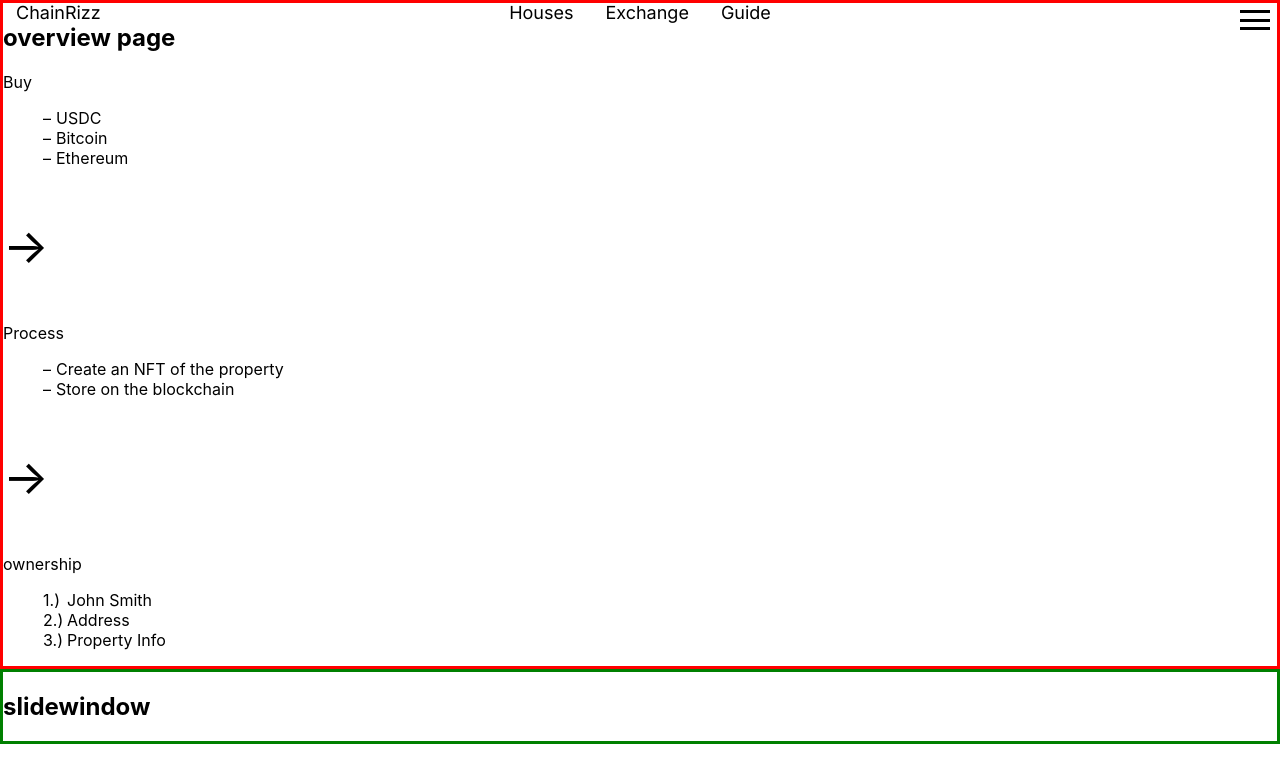
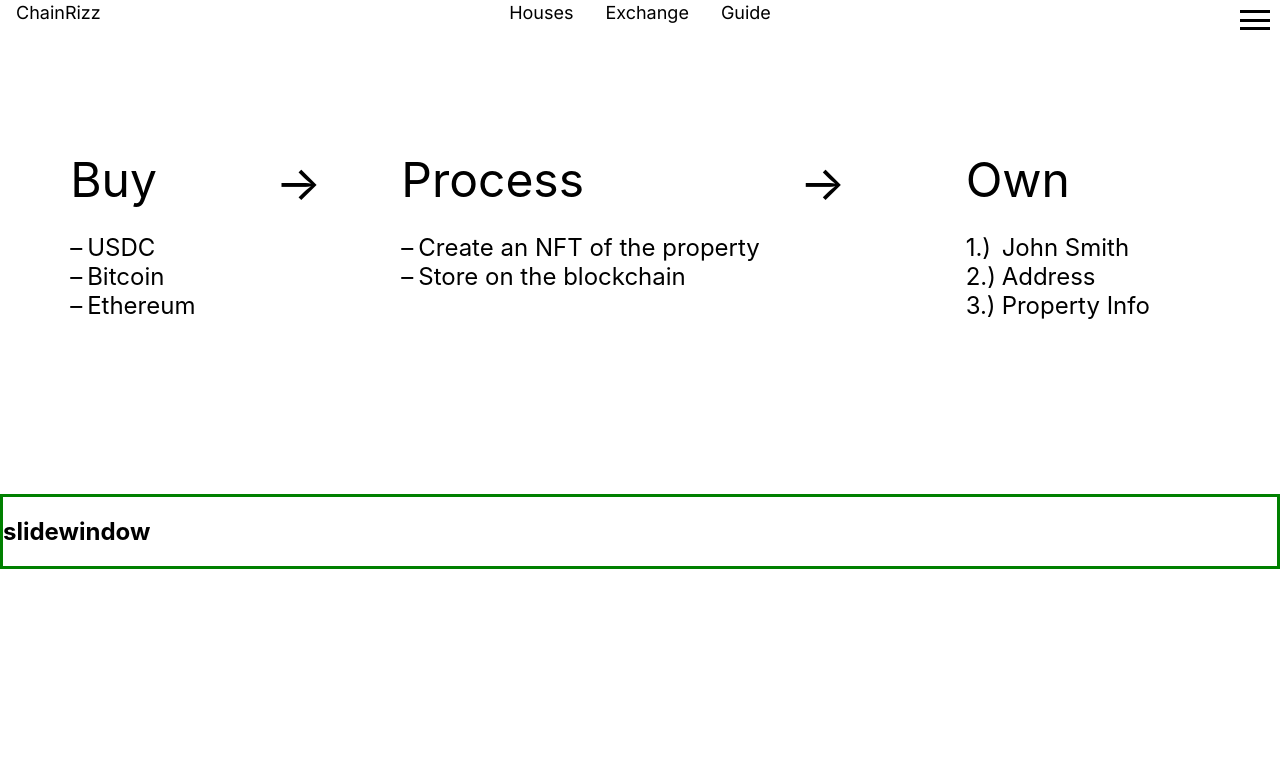
Before and after one commit to HaigEmirzian/NFT-Marketplace-Front-End, a React (Create React App) app in the folder marketplace/: page / in a window 1280 px wide. Shown: the top 782 px of the page. Built offline with nearby package versions, Linux system fonts and the light colour scheme.

Commit message:
a lot of progress on overview. finish slideWindow next

```diff
--- a/marketplace/src/components/home page/overview.css
+++ b/marketplace/src/components/home page/overview.css
@@ -1,12 +1,88 @@
-/* TEMPORARY VISUAL */
-.overview-box{
-    border: 3px solid red;
+/* Media query for smaller screens */
+@media (max-width: 768px) {
+    .overview-box {
+      flex-wrap: wrap;
+    }
+
+    .buyComponent,
+    .procComponent,
+    .ownComponent,
+    .first-arrow,
+    .second-arrow {
+      margin-right: 0;
+      margin-bottom: 20px;
+    }
+  }
+
+.overview-box {
+    white-space: nowrap;
+    display: flex;
+    justify-content: center;
+}
+
+/* components */
+.buyComponent{
+    position: relative;
+    top: 150px;
+    margin-right: 100px;
+}
+
+.procComponent{
+    position: relative;
+    top: 150px;
+    margin-right: 100px;
+}
+
+.ownComponent{
+    position: relative;
+    top: 150px;
+    margin-right: 100px;
+}
+
+/* p tags */
+.buyComponent p{
+    position: relative;
+    margin: 0;
+    left: 40px;
+    font-size: 48px;
+}
+
+.procComponent p{
+    position: relative;
+    margin: 0;
+    left: 40px;
+    font-size: 48px;
+}
+
+.ownComponent p {
+    position: relative;
+    margin: 0;
+    left: 40px;
+    font-size: 48px;
+}
+
+/* arrows */
+.first-arrow{
+    font-size: 48px;
+    position: relative;
+    top: 105px;
+    right: 20px;
+    margin-right: 20px;
+}
+
+.second-arrow {
+    font-size: 48px;
+    position: relative;
+    top: 105px;
+    right: 60px;
+    margin-right: 20px;
 }
 
 /* dash list */
 .dash-list {
     list-style-type: none;
-  }
+    font-size: 24px;
+}
 
 .dash-list li:before {
     content: "–";
@@ -17,6 +93,7 @@
 .custom-list {
     list-style: none;
     counter-reset: my-counter;
+    font-size: 24px;
 }
 
 .custom-list li:before {
@@ -26,8 +103,3 @@
     width: 1em;
     margin-right: 0.5em;
 }
-
-/* arrow sizing */
-.arrow{
-    font-size: 48px;
-}
--- a/marketplace/src/components/home page/overview.js
+++ b/marketplace/src/components/home page/overview.js
@@ -2,10 +2,8 @@ import "./overview.css";
 
 function Overview() {
     return (
-        <div className="overview-box">
-            <h2>overview page</h2>
-            {/* buy component of overview component */}
-            <div className="buyComponent">
+        <div class="overview-box">
+            <div class="buyComponent">
                 <p>Buy</p>
                 <ul class="dash-list">
                     <li>USDC</li>
@@ -14,13 +12,11 @@ function Overview() {
                 </ul>
             </div>
 
-            {/* arrow between components */}
-            <div className="arrow">
+            <div class="first-arrow">
                 <p>&rarr;</p>
             </div>
 
-            {/* process component of overview component */}
-            <div className="procComponent">
+            <div class="procComponent">
                 <p>Process</p>
                 <ul class="dash-list">
                     <li>Create an NFT of the property</li>
@@ -28,14 +24,12 @@ function Overview() {
                 </ul>
             </div>
 
-            {/* arrow between components */}
-            <div class="arrow">
+            <div class="second-arrow">
                 <p>&rarr;</p>
             </div>
 
-            {/* ownership component of overview component */}
             <div class="ownComponent">
-                <p>ownership</p>
+                <p>Own</p>
                 <ol class="custom-list">
                     <li>John Smith</li>
                     <li>Address</li>
--- a/marketplace/src/components/home page/slideWindow.css
+++ b/marketplace/src/components/home page/slideWindow.css
@@ -1,4 +1,6 @@
 /* TEMPORARY VISUAL */
 .slideWindow-box{
+    position: relative;
+    top: 300px;
     border: 3px solid green;
 }
```
